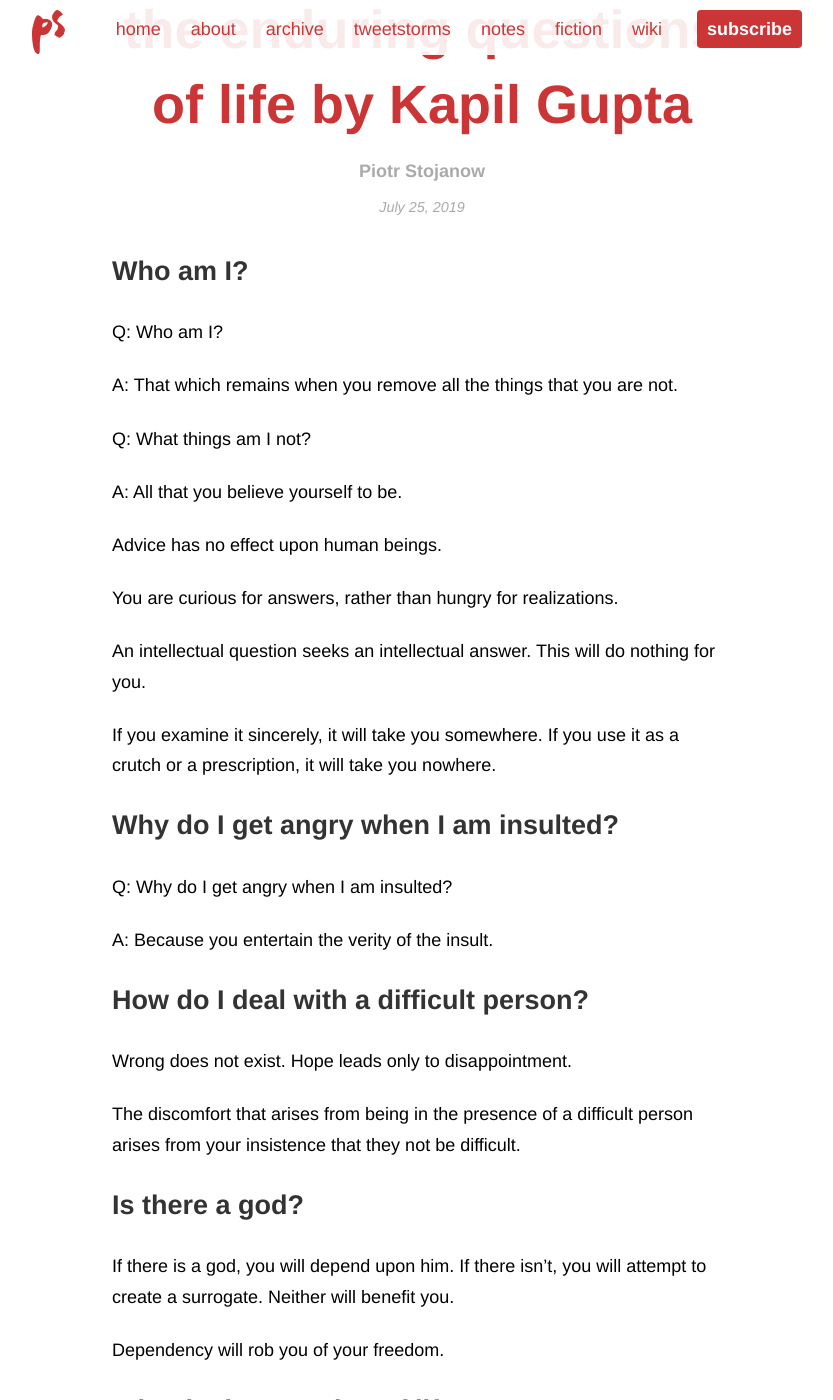
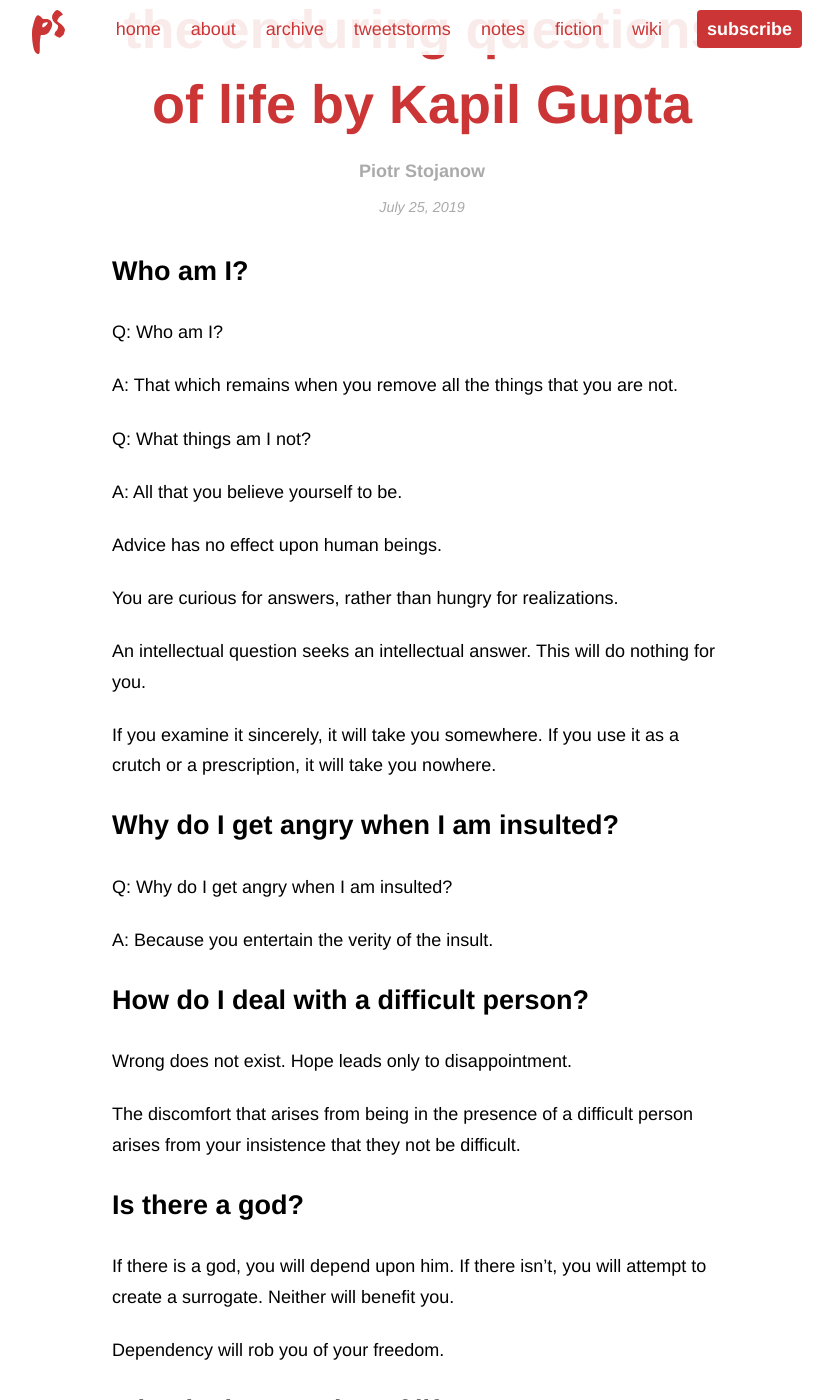
Before and after one commit to psto/stojanow.com, a Jekyll site: the page built from index.html, in a window 1280 px wide and 1400 px high, scrolled down 697 px. Shown: the whole window, without its empty margins (218-1051 px from the left). Built offline with Jekyll 4.4.1, drawn with Linux system fonts in a browser that asks for light colours; nearby versions of some CDN libraries; the list of posts is cut into pages by our own code; comment, search, counter and statistics services are not loaded.

Commit message:
add fallback for font display and change style for posts headers, notes list

```diff
--- a/assets/css/style.css
+++ b/assets/css/style.css
@@ -145,6 +145,7 @@
     url("../fonts/icons.svg#icons") format("svg");
   font-weight: normal;
   font-style: normal;
+  font-display: fallback;
 }
 
 [class^="icon-"]:before,
@@ -218,7 +219,6 @@
 
 h1 {
   font-size: 30px;
-  letter-spacing: -1px;
   color: #222;
   font-weight: bold;
 }
@@ -518,6 +518,16 @@
 
 /* Typography */
 /*Accent color*/
+
+h1,
+h2,
+h3,
+h4,
+h5,
+h6 {
+  color: #000;
+}
+
 a,
 #title,
 #post-list a:hover,
@@ -564,7 +574,6 @@
 b,
 strong {
   font-weight: bold;
-  color: #1e2025;
 }
 em,
 i {
@@ -604,7 +613,6 @@
 
 .post h1 {
   margin-bottom: 20px;
-  color: #222;
   font: 3em/1.4em "Helvetica Neue", Helvetica, Arial, sans-serif;
   font-weight: bold;
   letter-spacing: 0px;
@@ -620,7 +628,6 @@
 
 .post h2 {
   font: bold 2em/1.5 "Helvetica Neue", Helvetica, Arial, sans-serif;
-  color: #111;
 }
 
 .post h2.author {
@@ -636,36 +643,22 @@
   font-size: 0.8em;
 }
 
-#post-list h2 {
-  font: normal 17px/1.5em "Helvetica Neue", Helvetica, Arial, sans-serif;
-  color: #aaa;
-  max-width: 400px;
-  margin-top: 2px;
-}
-
-h3,
-h4,
-h5 {
-  color: #333;
-}
-
 h3 {
   font-size: 1.5em;
   font-weight: bold;
 }
 h4 {
-  font-size: 1em;
+  font-size: 1.2em;
   font-weight: bold;
 }
 h5 {
-  font-size: 15px;
+  font-size: 1em;
   font-weight: bold;
 }
 
 h6 {
   font-size: 13px;
   font-weight: bold;
-  color: #666;
   margin-bottom: 6px;
 }
 
@@ -784,6 +777,11 @@
   margin-top: 80px;
 }
 
+#post-list,
+#archive-list ul {
+  margin: 0 0;
+}
+
 #post-list li,
 #archive-list li {
   list-style-type: none;
@@ -798,10 +796,15 @@
   border-top: 1px solid #eee;
 }
 
+#post-list h2 {
+  color: #aaa;
+  max-width: 400px;
+  margin-top: 2px;
+}
+
 #post-list a {
-  color: #cc3535;
   display: block;
-  font: bold 30px/1.2 "Helvetica Neue", helvetica, Arial, sans-serif;
+  line-height: 1.2em;
   margin-bottom: 15px;
 }
 
```
